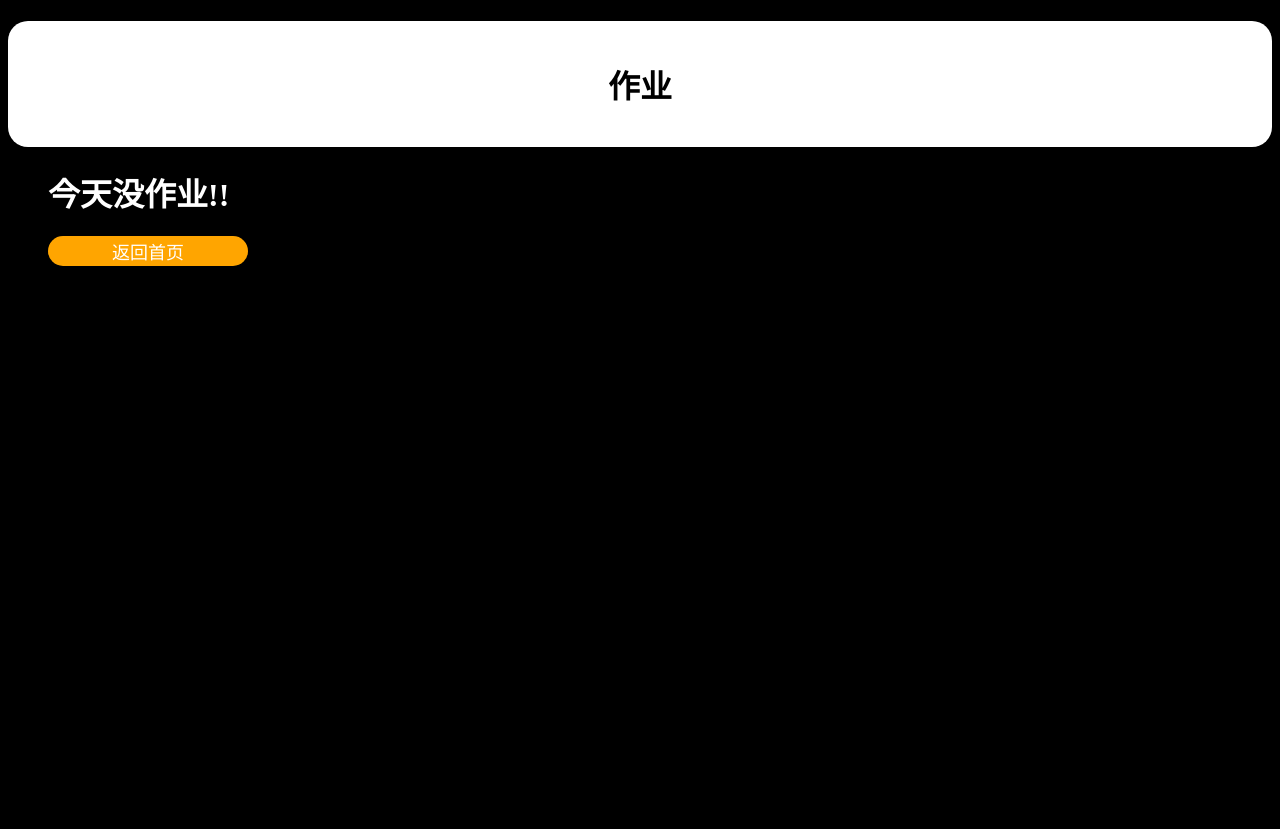
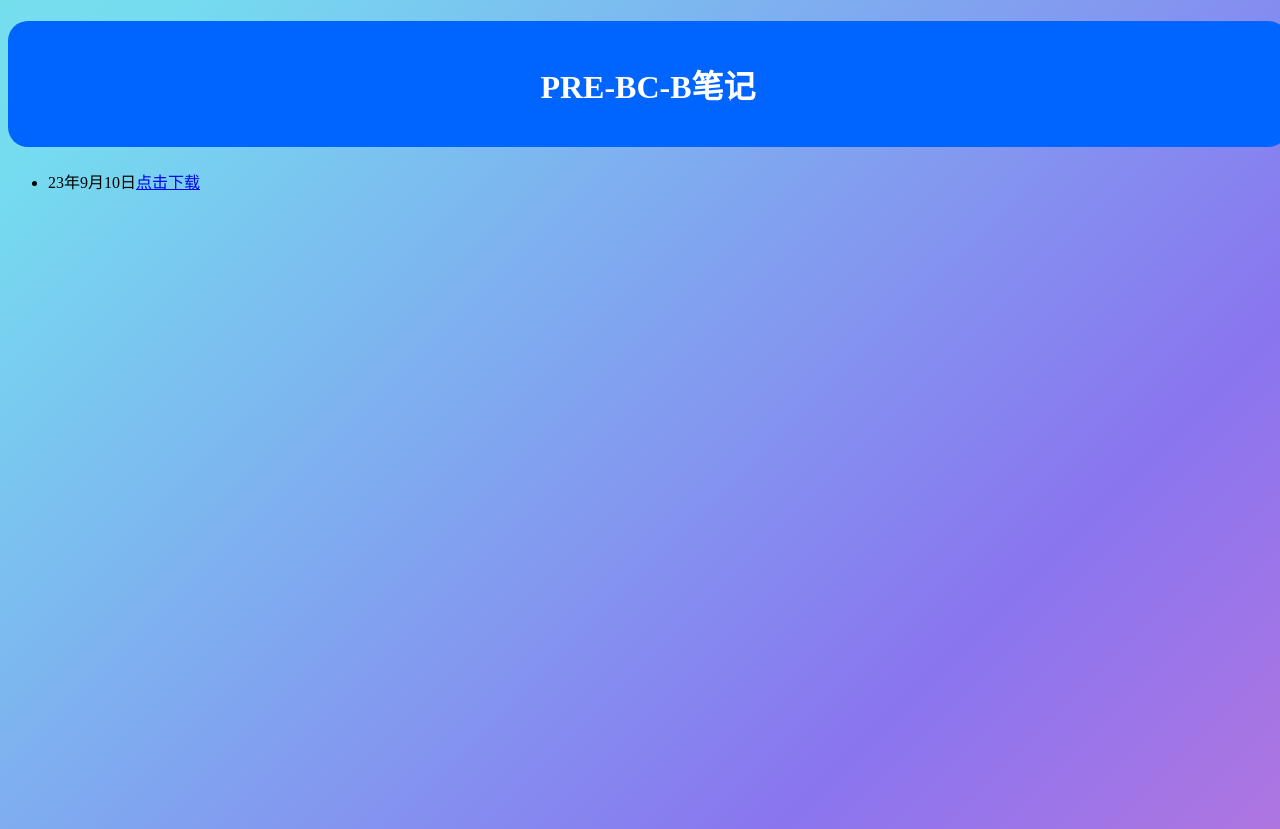
Before and after one commit to boutboat/boutboat-1001.github.io, a plain HTML site: page index.html in a window 1280 px wide. Before the commit the page ends 800 px from the top, so only its background shows below. Drawn offline with Linux system fonts and the light colour scheme.

Commit message:
Update index.html

```diff
--- a/index.html
+++ b/index.html
@@ -2,64 +2,49 @@
 <html>
 <head>
     <meta charset= "utf-8">
-    <title>OUR MENTOR</title>
+    <meta name="yiewport" content="width=device-width, initial-scale=1.8">
+    <meta http-equiv="'X-UA-Compatible" content="ie=edge">
+    <title>PRE-BC-B</title>
+    <style>
+      body {
+        width: 100vw;
+        height: 100vh;
+        background: linear-gradient(
+          135deg,
+          hsl(170deg, 80%, 70%),
+          hsl(190deg, 80%, 70%),
+          hsl(250deg, 80%, 70%),
+          hsl(320deg, 80%, 70%)
+        );
+        background-size: 200% 200%;
+        animation: gradient-move 15s ease alternate infinite;
+      }
+
+      @keyframes gradient-move {
+        0% {
+          background-position: 0% 0%;
+        }
+        100% {
+          background-position: 100% 100%;
+        }
+      }
+    </style>
     <style>
         #myHeader {
             border: 10px;
             border-color: white;
             border-radius: 20px;
-            background-color: rgb(255, 255, 255);
-            color: rgb(0, 0, 0);
+            background-color: rgb(0,100,255);
+            color: rgb(255, 255, 255);
             padding: 40px;
             text-align: center;
         }
     </style>
-    <style>
-        ul {
-            list-style: none;
-            color: white;
-        }
-    </style>
-    <style>
-        #yellowceircle {
-            width: 200px;
-            height: 30px;
-            background-color: orange;
-            font-size: 18px;
-            color: white;
-            border: 10px;
-            border-color: white;
-            border-radius: 15px;
-        }
-    </style>
-    <style>
-        #yellowceircle2 {
-            width: 100px;
-            height: 32px;
-            background-color: orange;
-            font-size: 18px;
-            color: white;
-            border: 10px;
-            border-color: white;
-            border-radius: 15px;
-        }
-    </style>
-    <style>
-        .mar{
-            margin-left: -30px;
-        }
-    </style>
 </head>
-<body style="background-color:rgb(0,0,0);">
-
-
-<h1 id="myHeader"> 作业</h1>
-<ul>
-    <li><h1>今天没作业!!</h1></li>
-    <li><a href="http://www.123y.fun/">
-        <button id="yellowceircle">返回首页
-        </button>
-    </li>
-</ul>
+<h1 id="myHeader"> PRE-BC-B笔记</h1>
+<body>
+  <ul>
+    <li>23年9月10日<a href="23:9:10.zip" download="23:9:10.zip">点击下载</a></li>
+  </ul>
 </body>
 </html>
```
